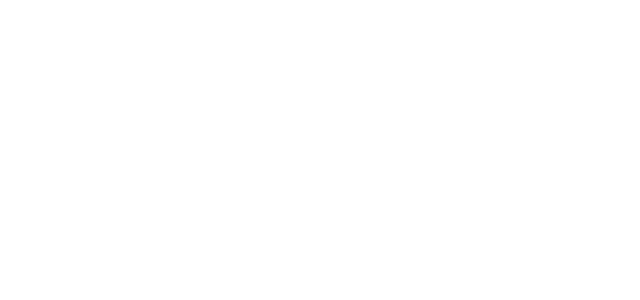
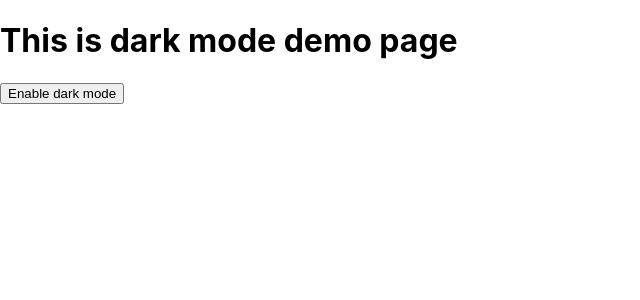
Before and after one commit to atul-1602/training_Delta6Labs, a React (Create React App) app in the folder React-JS/: page /contact in a window 1280 px wide. Shown: the top 300 px of the page, without its empty margins (0-640 px from the left). Built offline with nearby package versions, Linux system fonts and the light colour scheme.

Commit message:
Adding routing and dark mode functionality

```diff
--- a/React-JS/package.json
+++ b/React-JS/package.json
@@ -8,6 +8,7 @@
     "@testing-library/user-event": "^13.5.0",
     "react": "^18.2.0",
     "react-dom": "^18.2.0",
+    "react-router-dom": "^6.22.3",
     "react-scripts": "5.0.1",
     "web-vitals": "^2.1.4"
   },
--- a/React-JS/src/App.js
+++ b/React-JS/src/App.js
@@ -1,9 +1,36 @@
 import logo from './logo.svg';
 import './App.css';
+import FirstComponent from "./components/FirstComponent"
+import SecondComponent from "./components/SecondComponent"
+import ThirdComponent from "./components/ThirdComponent"
+import FourthComponent from "./components/FourthComponent"
 
+import {Route, BrowserRouter as Router , Routes, Routr} from 'react-router-dom'
+import Home from './routing/Home';
+import About from './routing/About';
+import Contact from './routing/Contact';
+import Navbar from './routing/Navbar';
+import DarkMode from './components/DarkMode';
 function App() {
   return (
-    <></>
+    <>
+    {/* <FirstComponent name="Atul" profession="Associate Sowtware Developer"/>
+    <SecondComponent/>
+    <ThirdComponent/>
+    <FourthComponent/> */}
+
+    {/* <Router>
+      <Navbar/>
+      <Routes>
+        <Route path="/" element={<Home/>}/>
+        <Route path="/about" element={<About/>}/>
+        <Route path="/contact" element={<Contact/>}/>
+      </Routes>
+    </Router> */}
+
+    {/* Dark mode Component */}
+    <DarkMode/>
+    </>
 
   );
 }
--- /dev/null
+++ b/React-JS/src/components/DarkMode.js
@@ -0,0 +1,28 @@
+import React, { useState } from 'react';
+
+const DarkMode = () => {
+    const [isDark, setIsDark] = useState(false);
+
+
+    const toggleDarkMode = () => {
+        setIsDark(!isDark);
+    };
+
+    return (
+        <div>
+            <h1>This is dark mode demo page</h1>
+            <button onClick={toggleDarkMode}>
+                {isDark ? "Disable dark mode" : "Enable dark mode"}
+            </button>
+
+            <style>{`
+                body {
+                    background-color: ${isDark ? 'black' : 'white'};
+                    color: ${isDark ? 'white' : 'black'};
+                }
+            `}</style>
+        </div>
+    );
+};
+
+export default DarkMode;
--- /dev/null
+++ b/React-JS/src/routing/About.js
@@ -0,0 +1,11 @@
+import React from 'react'
+
+const About = () => {
+  return (
+    <div>
+      <h1>This is About page</h1>
+    </div>
+  )
+}
+
+export default About
--- /dev/null
+++ b/React-JS/src/routing/Contact.js
@@ -0,0 +1,11 @@
+import React from 'react'
+
+const Contact = () => {
+  return (
+    <div>
+      <h1>This is contact page</h1>
+    </div>
+  )
+}
+
+export default Contact
--- /dev/null
+++ b/React-JS/src/routing/Home.js
@@ -0,0 +1,11 @@
+import React from 'react'
+
+const Home = () => {
+  return (
+    <div>
+      <h1>This is About page</h1>
+    </div>
+  )
+}
+
+export default Home
--- /dev/null
+++ b/React-JS/src/routing/Navbar.js
@@ -0,0 +1,18 @@
+import React from 'react'
+import {Link} from 'react-router-dom'
+const Navbar = () => {
+  return (
+    <>
+    <ul >
+        <li><Link to="/">Home</Link></li>
+        <li>  <Link to="/about">About</Link></li>
+        <li><Link to="/contact">Contact</Link></li>
+    </ul>
+
+
+
+    </>
+  )
+}
+
+export default Navbar
```
Also changed, not shown: 2 other files (tests, documents, lock files or other folders).
